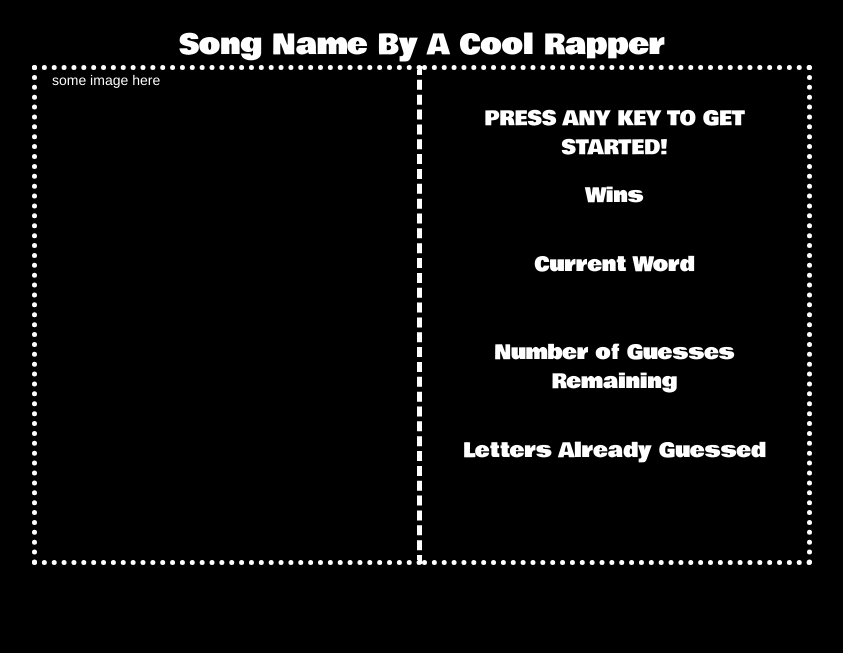
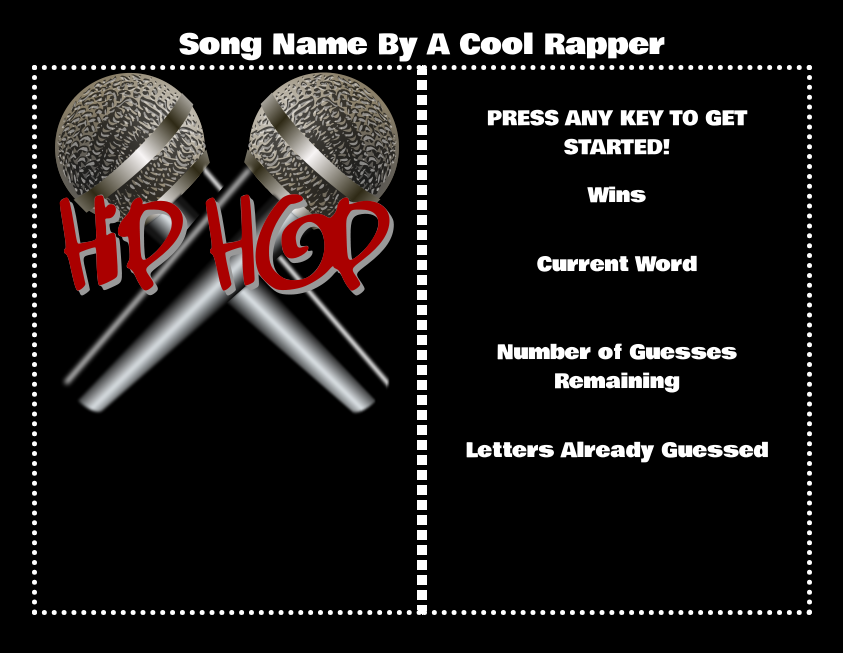
Before and after one commit to ThatOneAndres/Hangman-Game, a plain HTML site: page index.html in a window 1280 px wide. Shown: the part 129-782 px from the top of the page, without its empty margins (218-1061 px from the left). Drawn offline with nearby package versions, Linux system fonts and the light colour scheme.

Commit message:
Filtered most special characters

```diff
--- a/assets/css/style.css
+++ b/assets/css/style.css
@@ -18,20 +18,21 @@ body{
 	font-family: 'Bowlby One', cursive;
 	font-size: 28px;
 }
-.image-loc{
+#image-loc{
 	border-width: 5px;
 	border-bottom-style: dotted;
 	border-top-style: dotted;
 	border-left-style: dotted;
 	border-right-style: dashed;
-	height: 500px;
+	height: 550px;
 }
-.hangman-loc{
+#hangman-loc{
 	border-width: 5px;
 	border-bottom-style: dotted;
 	border-top-style: dotted;
 	border-right-style: dotted;
-	height: 500px;
+	border-left-style: dashed;
+	height: 550px;
 }
 .hangman-text{
 	font-family: 'Bowlby One', cursive;
--- a/assets/javascript/game.js
+++ b/assets/javascript/game.js
@@ -1,6 +1,6 @@
 function hangman(words){
 	for (var i = 0; i < words.length; i ++){
-		words[i] = words[i].toLowerCase();
+		words[i] = words[i].toUpperCase();
 	}
 	this.arrayOfWords = words;
 	this.allGuesses = [];
@@ -34,13 +34,9 @@ function hangman(words){
 					console.log("guessindex: " + this.findI(guess));
 					this.shownName[this.findI(guess)] = guess;
 					this.allGuesses.push(guess);
-					// this.chosenName.splice(this.findI(guess),1);
 					this.chosenName[this.findI(guess)] = null;
 					this.correctLeft--;
-					console.log(this.shownName);
-					console.log(this.chosenName);
-					console.log(this.correctLeft);
-					// console.log(this.chosenName);
+
 				}
 			}
 			else{
@@ -60,6 +56,8 @@ function hangman(words){
 			word_text += rhangman.shownName[i];
 			word_text += " ";
 	}
+	var correct_letters = ["A","B","C","D","E","F","G","H","I","J","K","L","M","N","O","P","Q","R","S","T","U","V","W","X","Y","Z","$","-","@","#","!"];
+
 	document.onload = function(){
 		console.log(word_text);
 		document.getElementById("line").innerHTML = word_text;
@@ -71,12 +69,14 @@ function hangman(words){
 	document.onkeyup = function(event){
 		var guessed = "";
 		var userGuess = event.key;
-		userGuess = userGuess.toLowerCase();
+		userGuess = userGuess.toUpperCase();
 		if (rhangman.attemptsLeft === 0 && rhangman.correctLeft !== 0){
 			// insert message saying game is over.
 		return;
 		}
-		rhangman.chooseLetter(userGuess);
+		if (correct_letters.includes(userGuess)){
+			rhangman.chooseLetter(userGuess);
+		}
 		word_text = "";
 		for (var i = 0; i < rhangman.shownName.length; i++){
 			word_text += rhangman.shownName[i];
--- a/index.html
+++ b/index.html
@@ -25,10 +25,10 @@
 			<div class="col-md-2">
 
 			</div>
-			<div class="col-md-4 image-loc">
-				some image here
+			<div class="col-md-4" id ="image-loc">
+				<img src="assets/images/Hip-Hop350.png">
 			</div>
-			<div class="col-md-4 hangman-loc">
+			<div class="col-md-4" id ="hangman-loc">
 				<div class="row hangman-text" style = "margin-top: 25px;">PRESS ANY KEY TO GET STARTED!</div>
 				<div class="row hangman-text">Wins</div>
 				<div class="row hangman-text" id = "wins"> </div>
```
Also changed, not shown: assets/images/Hip-Hop350.png (added).
